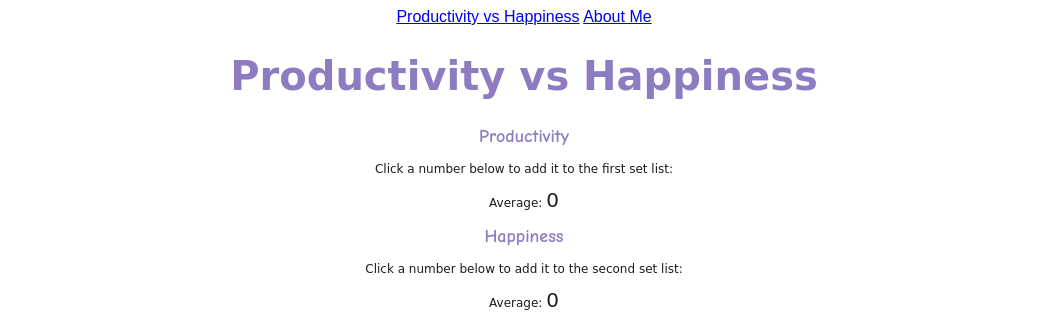
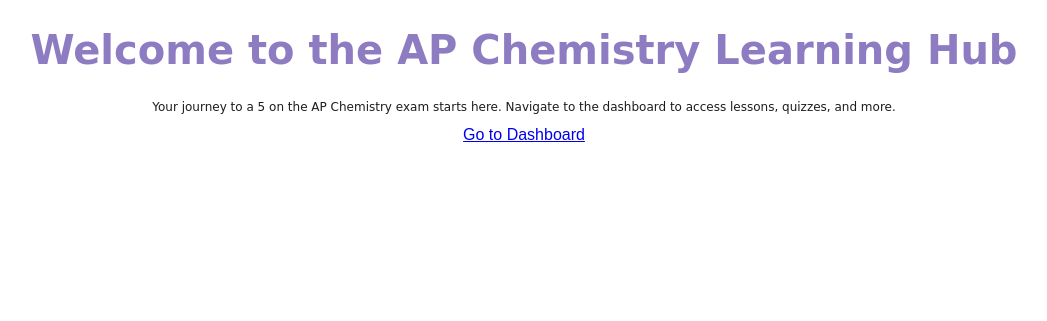
Before and after one commit to NightFals/nightfals.github.io, a plain HTML site: page index.html in a window 1280 px wide. Shown: the whole page, without its empty margins (116-1163 px from the left). Drawn offline with nearby package versions, Linux system fonts and the light colour scheme.

Commit message:
Update index.html

```diff
--- a/index.html
+++ b/index.html
@@ -1,30 +1,19 @@
 <!DOCTYPE html>
 <html lang="en">
 <head>
-    <nav>
-        <a href="./index.html">Productivity vs Happiness</a>
-        <a href="./aboutme.html">About Me</a>
-    </nav>
     <meta charset="UTF-8">
     <meta name="viewport" content="width=device-width, initial-scale=1.0">
-    <title>Nightfal's Website</title>
-    <link href='style.css' rel='stylesheet'>
-    <script src="https://cdn.jsdelivr.net/npm/chart.js"></script>
+    <title>AP Chemistry Learning Hub</title>
+    <link rel="stylesheet" href="style.css">
 </head>
 <body>
-    <h1>Productivity vs Happiness</h1>
-    <h2>Productivity</h2>
-    <p>Click a number below to add it to the first set list:</p>
-    <div id="buttonsSet1"></div>
-    <p>Average: <span id="resultSet1">0</span></p>
-
-    <h2>Happiness</h2>
-    <p>Click a number below to add it to the second set list:</p>
-    <div id="buttonsSet2"></div>
-    <p>Average: <span id="resultSet2">0</span></p>
-
-    <canvas id="chart" width="400" height="200"></canvas>
-
+    <header>
+        <h1>Welcome to the AP Chemistry Learning Hub</h1>
+    </header>
+    <main>
+        <p>Your journey to a 5 on the AP Chemistry exam starts here. Navigate to the dashboard to access lessons, quizzes, and more.</p>
+        <a href="#dashboard" class="button">Go to Dashboard</a>
+    </main>
     <script src="index.js"></script>
 </body>
 </html>
```
